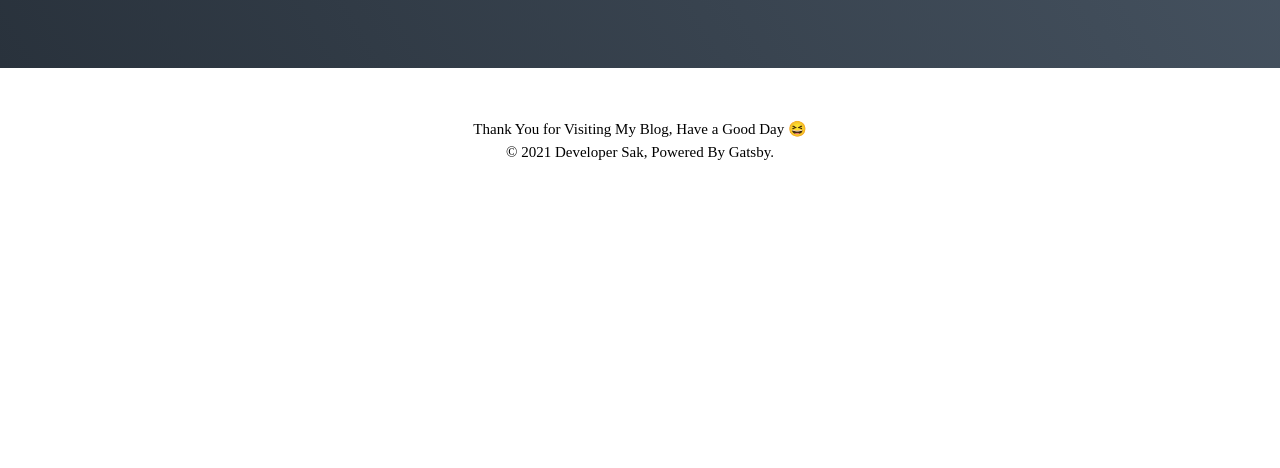
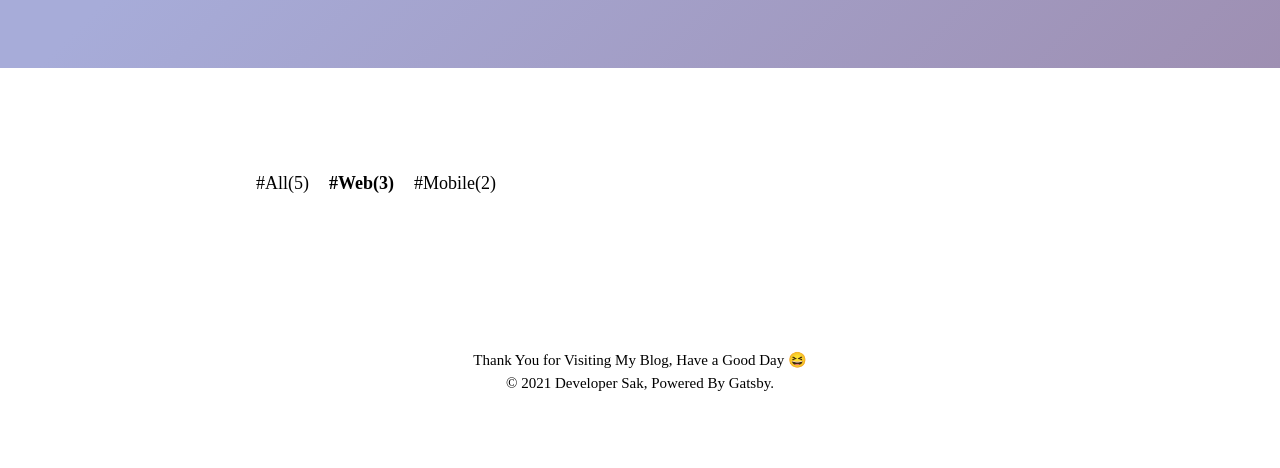
Before and after one commit to dltkr12311/leeBlog, a Gatsby site: page / in a window 1280 px wide. Shown: the part 332-800 px from the top of the page. Built offline with nearby package versions, Linux system fonts and the light colour scheme; Gatsby itself is replaced by a stand-in of ours.

Commit message:
Implement Category List Components 카테고리 컴포넌트 목록 구현

```diff
--- a/src/components/Main/CategoryList.tsx
+++ b/src/components/Main/CategoryList.tsx
@@ -0,0 +1,63 @@
+import React, { FunctionComponent } from 'react';
+import styled from '@emotion/styled';
+import { Link } from 'gatsby';
+
+export interface CategoryListProps {
+  selectedCategory: string;
+  categoryList: {
+    //프로퍼티 이름은 문자열 값은 숫자임을 나타내는 타입 표기법
+    [key: string]: number;
+  };
+}
+
+type CategoryItemProps = {
+  active: boolean;
+};
+
+type GatsbyLinkProps = {
+  children: ReactNode;
+  className?: string;
+  to: string;
+} & CategoryItemProps;
+
+const CategoryListWrapper = styled.div`
+  display: flex;
+  flex-wrap: wrap;
+  width: 768px;
+  margin: 100px auto;
+`;
+
+const CategoryItem = styled(({ active, to, ...props }: GatsbyLinkProps) => (
+  <Link to={to} {...props} />
+))<CategoryItemProps>`
+  margin-right: 20px;
+  padding: 5px 0;
+  font-size: 18px;
+  font-weight: ${({ active }) => (active ? '800' : '300')};
+  cursor: pointer;
+
+  &:last-of-type {
+    margin-right: 0;
+  }
+`;
+
+const CategoryList: FunctionComponent<CategoryListProps> = ({
+  selectedCategory,
+  categoryList,
+}) => {
+  return (
+    <CategoryListWrapper>
+      {Object.entries(categoryList).map(([name, count]) => (
+        <CategoryItem
+          to={`/?category=${name}`}
+          active={name === selectedCategory}
+          key={name}
+        >
+          #{name}({count})
+        </CategoryItem>
+      ))}
+    </CategoryListWrapper>
+  );
+};
+
+export default CategoryList;
--- a/src/components/Main/Introduction.tsx
+++ b/src/components/Main/Introduction.tsx
@@ -4,7 +4,8 @@
 
 const Background = styled.div`
   width: 100%;
-  background-image: linear-gradient(60deg, #29323c 0%, #485563 100%);
+  background-color: #9e8fb2;
+  background-image: linear-gradient(315deg, #9e8fb2 0%, #a7acd9 74%);
   color: #ffffff;
 `;
 
--- a/src/pages/index.tsx
+++ b/src/pages/index.tsx
@@ -4,6 +4,13 @@
 import GlobalStyle from 'components/Common/GlobalStyles';
 import Footer from 'components/Common/Footer';
 import Introduction from 'components/Main/Introduction';
+import CategoryList from 'components/Main/CategoryList';
+
+const CATEGOTY_LIST = {
+  All: 5,
+  Web: 3,
+  Mobile: 2,
+};
 
 const Container = styled.div`
   display: flex;
@@ -16,6 +23,7 @@
     <Container>
       <GlobalStyle />
       <Introduction />
+      <CategoryList selectedCategory="Web" categoryList={CATEGOTY_LIST} />
       <Footer />
     </Container>
   );
```
